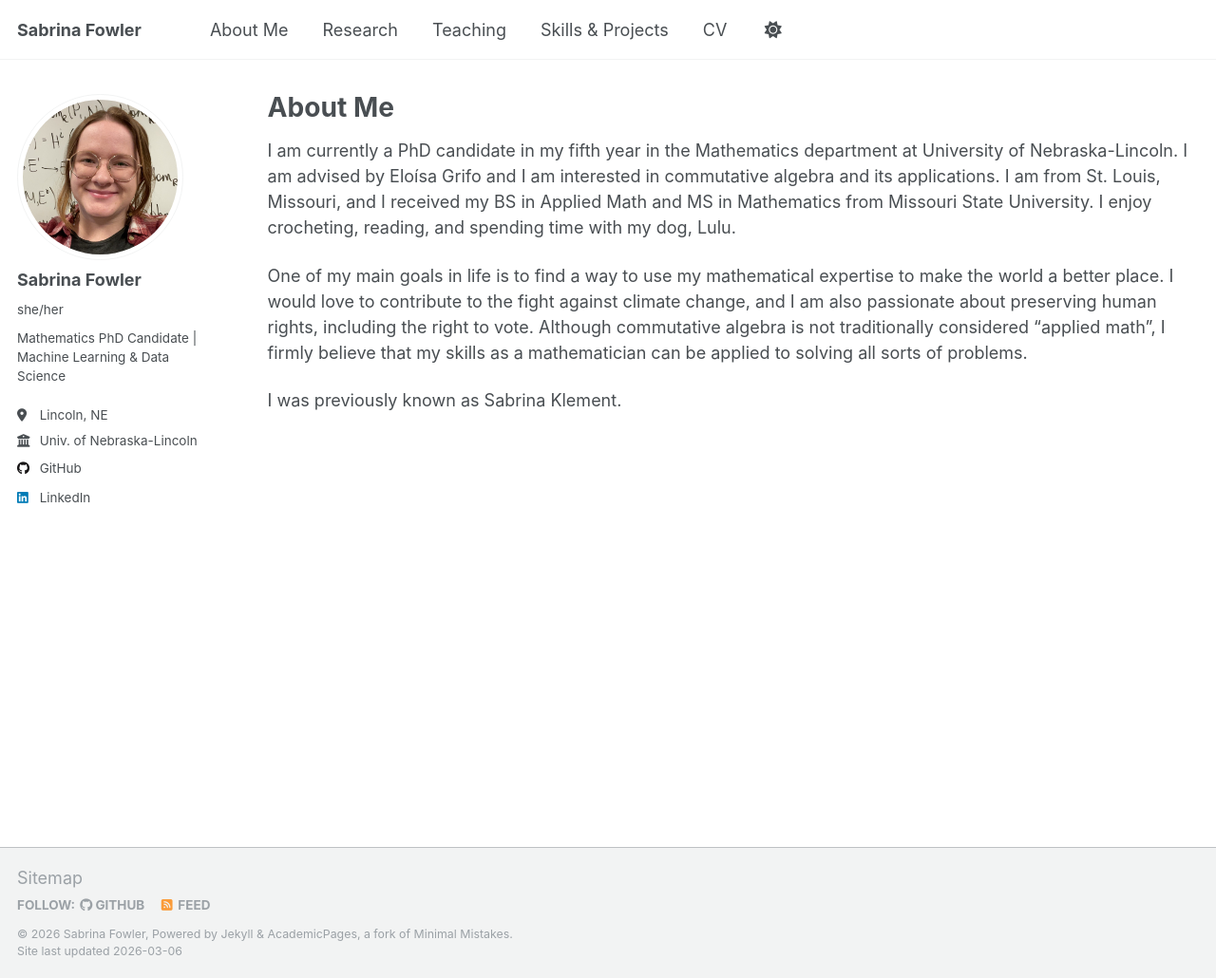
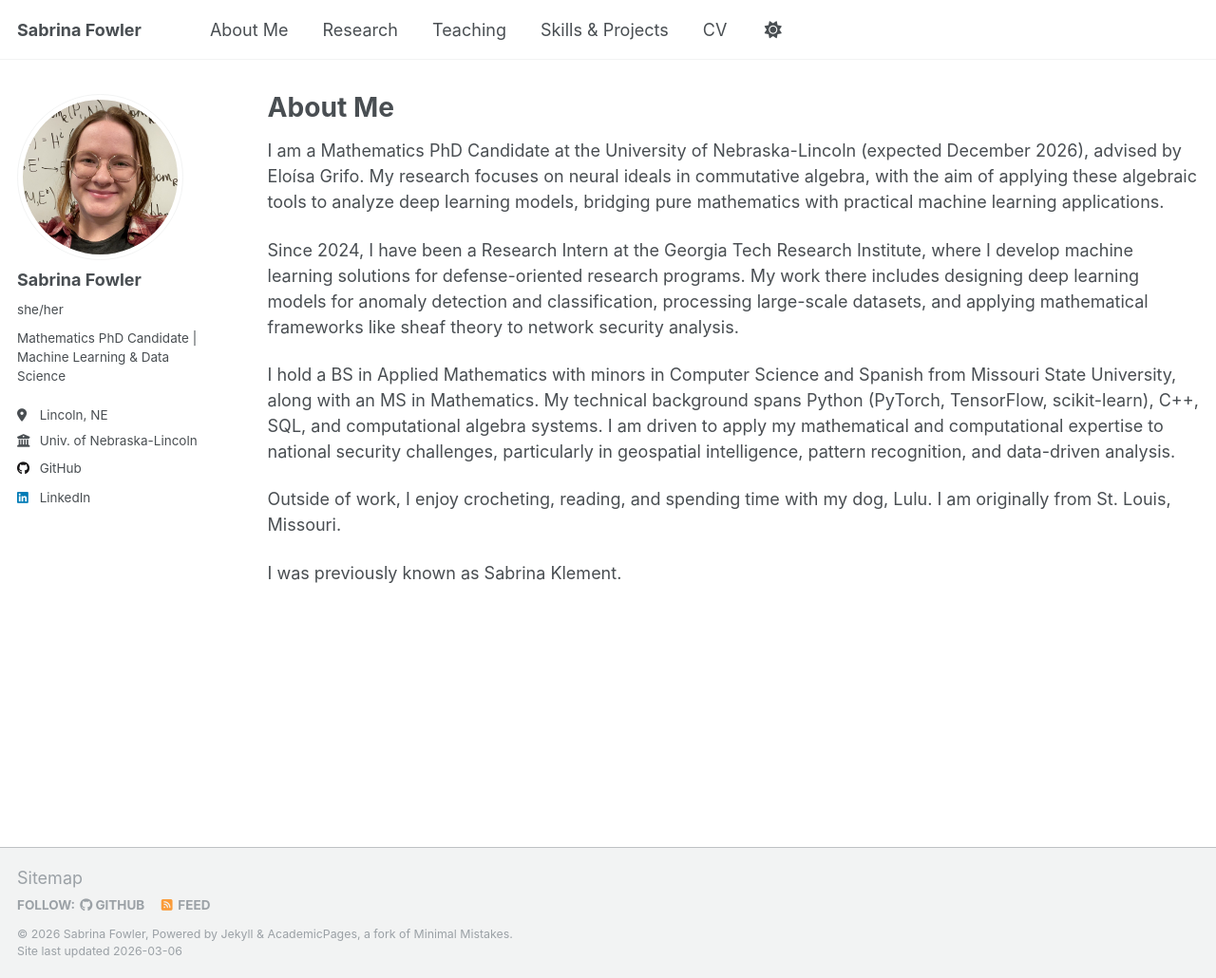
Before and after one commit to sabrinafowler/sabrinafowler.github.io, a Jekyll site: the page built from _pages/about2.md, in a window 1280 px wide and 1030 px high. Shown: the whole window at 95% size. Built offline with Jekyll 4.4.1, drawn with Linux system fonts in a browser that asks for light colours.

Commit message:
added GTRI to about pages

```diff
--- a/_pages/about2.md
+++ b/_pages/about2.md
@@ -5,8 +5,12 @@ permalink: /about2/
 author_profile: true
 ---
 
-I am currently a PhD candidate in my fifth year in the Mathematics department at University of Nebraska-Lincoln. I am advised by Eloísa Grifo and I am interested in commutative algebra and its applications. I am from St. Louis, Missouri, and I received my BS in Applied Math and MS in Mathematics from Missouri State University. I enjoy crocheting, reading, and spending time with my dog, Lulu.
+I am a Mathematics PhD Candidate at the University of Nebraska-Lincoln (expected December 2026), advised by Eloísa Grifo. My research focuses on neural ideals in commutative algebra, with the aim of applying these algebraic tools to analyze deep learning models, bridging pure mathematics with practical machine learning applications.
 
-One of my main goals in life is to find a way to use my mathematical expertise to make the world a better place. I would love to contribute to the fight against climate change, and I am also passionate about preserving human rights, including the right to vote. Although commutative algebra is not traditionally considered "applied math", I firmly believe that my skills as a mathematician can be applied to solving all sorts of problems.
+Since 2024, I have been a Research Intern at the Georgia Tech Research Institute, where I develop machine learning solutions for defense-oriented research programs. My work there includes designing deep learning models for anomaly detection and classification, processing large-scale datasets, and applying mathematical frameworks like sheaf theory to network security analysis.
+
+I hold a BS in Applied Mathematics with minors in Computer Science and Spanish from Missouri State University, along with an MS in Mathematics. My technical background spans Python (PyTorch, TensorFlow, scikit-learn), C++, SQL, and computational algebra systems. I am driven to apply my mathematical and computational expertise to national security challenges, particularly in geospatial intelligence, pattern recognition, and data-driven analysis.
+
+Outside of work, I enjoy crocheting, reading, and spending time with my dog, Lulu. I am originally from St. Louis, Missouri.
 
 I was previously known as Sabrina Klement.
```
Also changed, not shown: _pages/about.md (+7 -3 lines).
